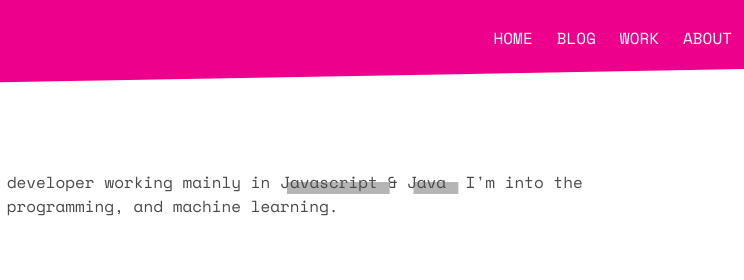
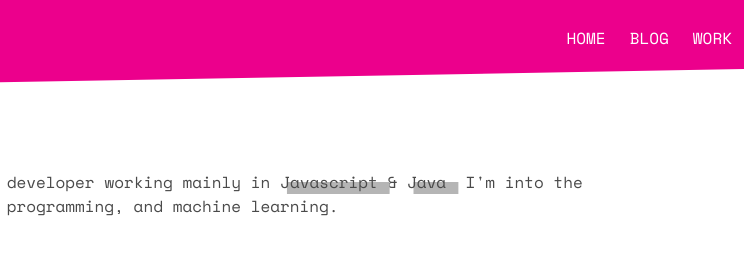
Before and after one commit to vivshaw/vivshaw-rewrite, a Gatsby site: page / in a window 1280 px wide. Shown: the top 280 px of the page, 536-1280 px from the left. Built offline with nearby package versions, Linux system fonts and the light colour scheme; Gatsby itself is replaced by a stand-in of ours.

Commit message:
remove unused link in header

```diff
--- a/src/components/header/Header.js
+++ b/src/components/header/Header.js
@@ -44,8 +44,6 @@ const Header = () => {
           <NavLink to="/blog">BLOG</NavLink>
 
           <NavLink to="/work">WORK</NavLink>
-
-          <NavLink to="/">ABOUT</NavLink>
         </div>
       </div>
     </NavBar>
```
